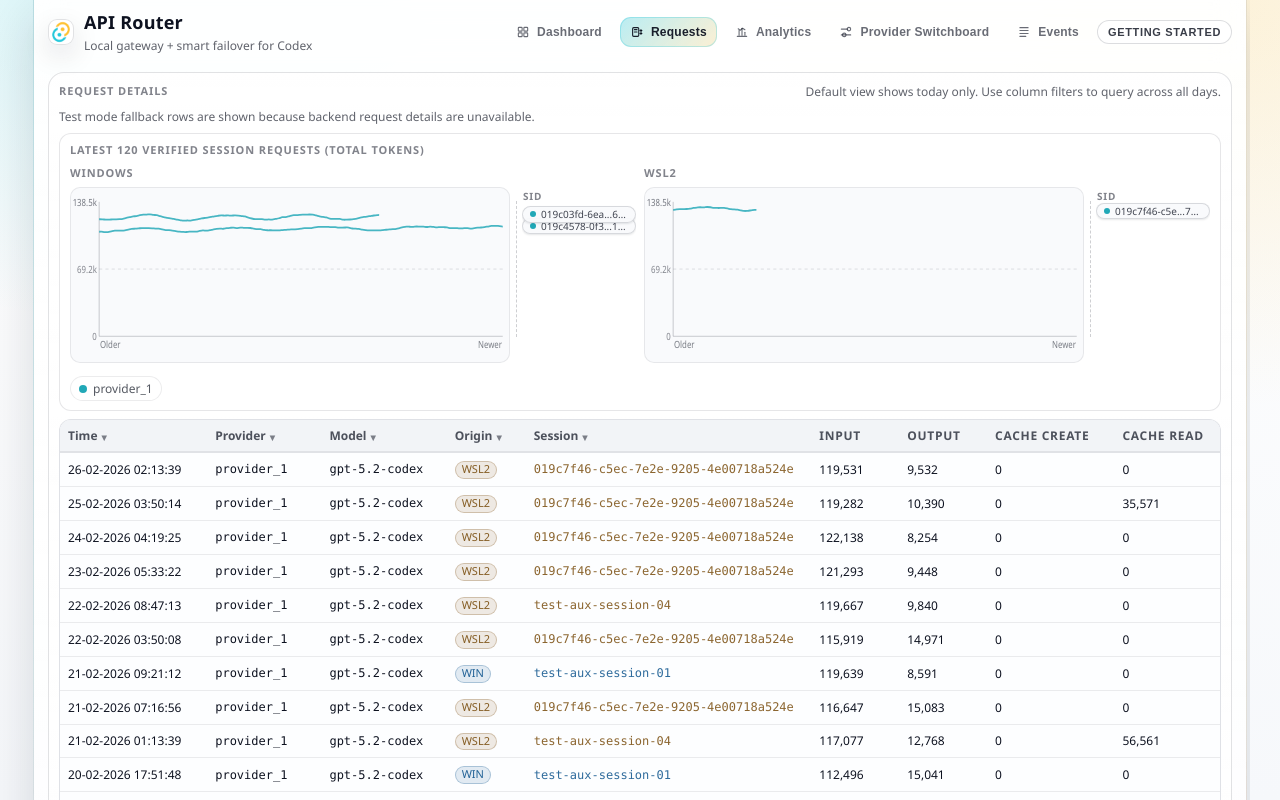
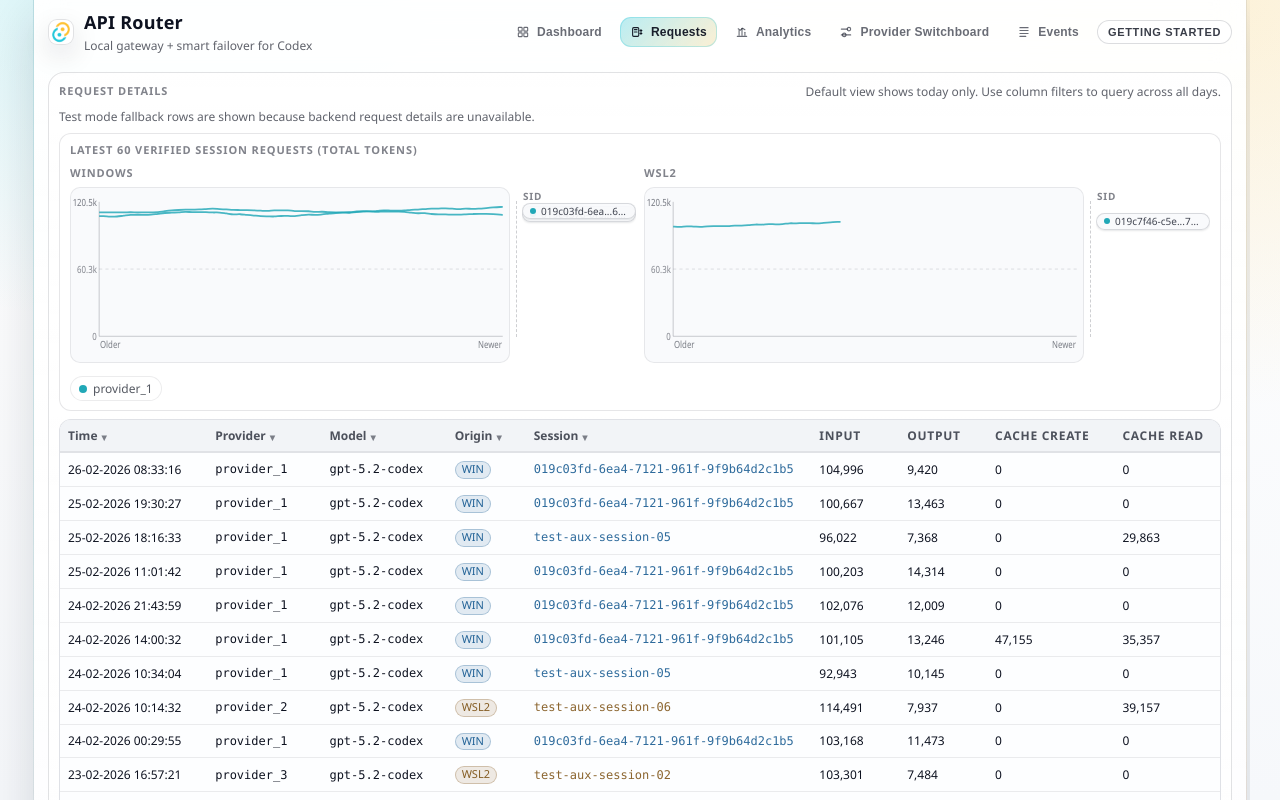
Before and after one commit to yiyousiow000814/API-Router, a React (Vite) app: page / in a window 1280 px wide. Both pictures are taken after a click on the tab "Requests". Built offline with nearby package versions, Linux system fonts and the light colour scheme.

Commit message:
fix: show latest 60 verified requests

```diff
--- a/src/ui/components/UsageStatisticsPanel.tsx
+++ b/src/ui/components/UsageStatisticsPanel.tsx
@@ -150,7 +150,7 @@ const USAGE_REQUEST_COLUMN_FILTERS: Array<{
   { key: 'cacheRead', label: 'Cache Read', filterable: false },
 ]
 const USAGE_REQUEST_PAGE_SIZE = 200
-const USAGE_REQUEST_GRAPH_SOURCE_LIMIT = 120
+const USAGE_REQUEST_GRAPH_SOURCE_LIMIT = 60
 const USAGE_REQUEST_GRAPH_MAX_SESSIONS = 6
 const USAGE_REQUEST_TEST_MIN_ROWS = 401
 const USAGE_REQUEST_TEST_MIN_WINDOW_HOURS = 24 * 60
@@ -3384,7 +3384,9 @@ export function UsageStatisticsPanel({
           {usageRequestError ? <div className="aoHint">Failed to load request details: {usageRequestError}</div> : null}
           <div className="aoUsageRequestChartCard">
             <div className="aoSwitchboardSectionHead">
-              <div className="aoMiniLabel">Latest 120 Verified Session Requests (Total Tokens)</div>
+              <div className="aoMiniLabel">
+                Latest {USAGE_REQUEST_GRAPH_SOURCE_LIMIT} Verified Session Requests (Total Tokens)
+              </div>
             </div>
             {renderedUsageRequestLineSeries.length ? (
               <div className="aoUsageRequestOriginGrid">
```
